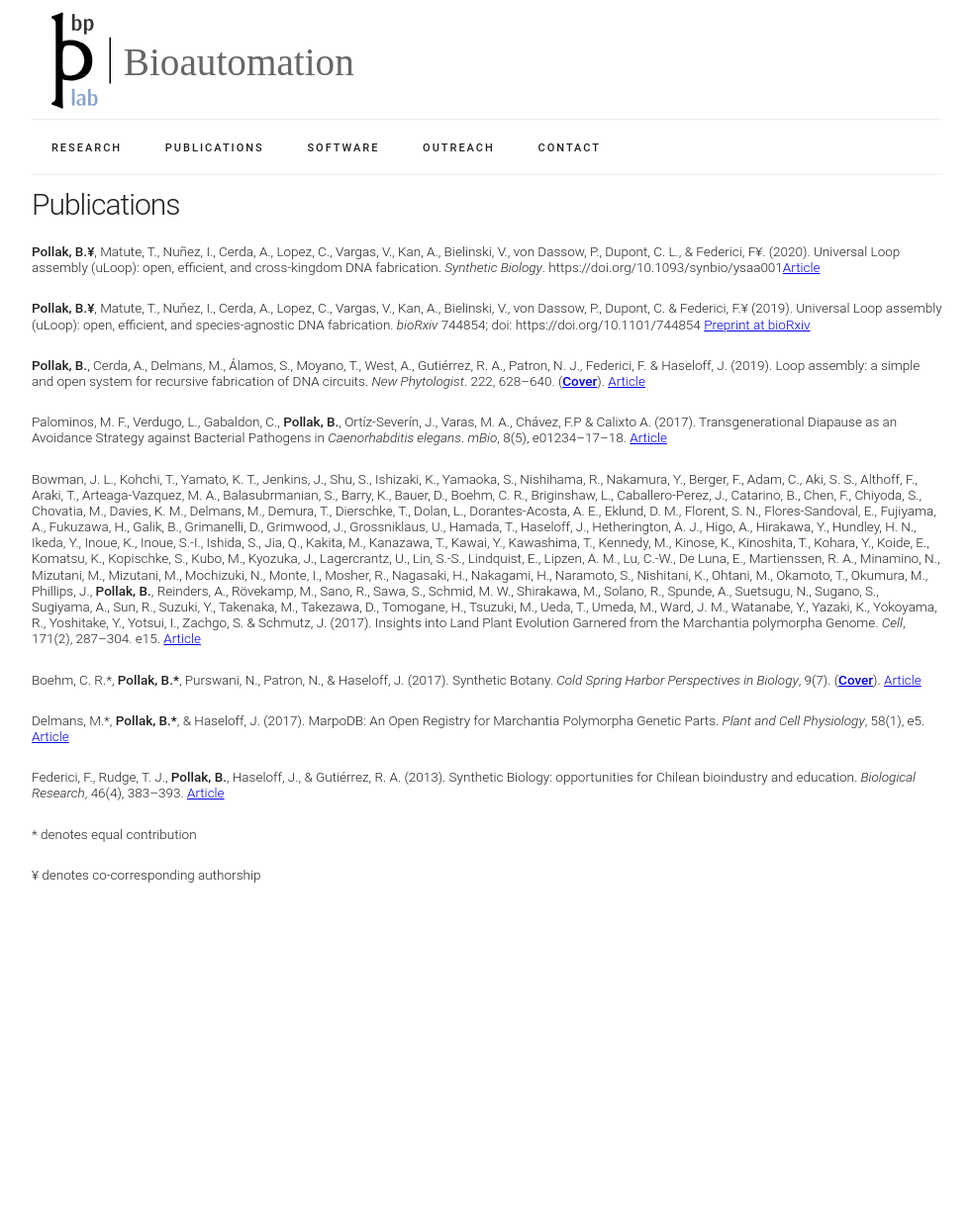
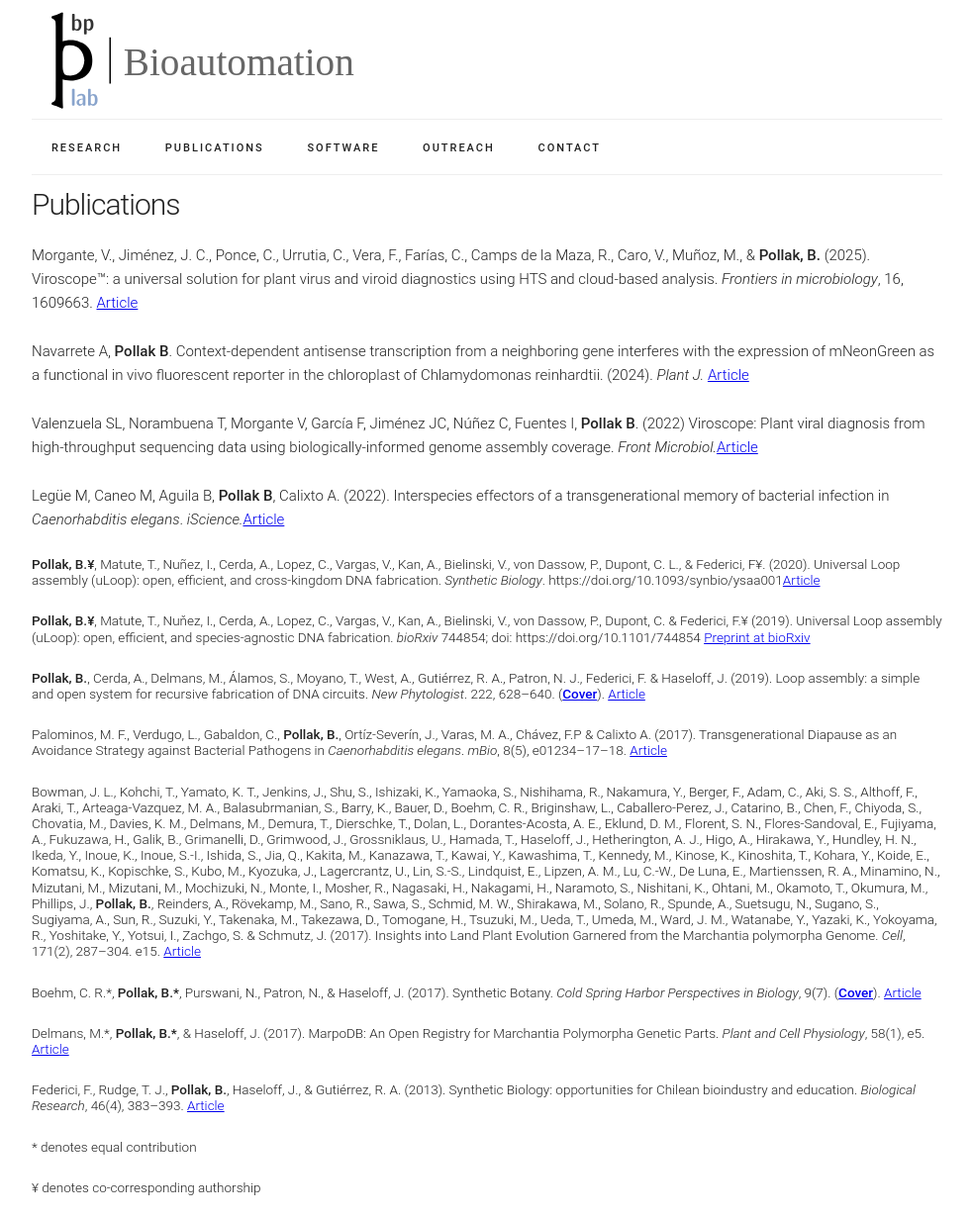
Before and after one commit to bpollakw/bplab.xyz, a Jekyll site: the page built from publications.html, in a window 1280 px wide. Shown: the whole page at 99% size, without its empty margins (148-1131 px from the left). Built offline with Jekyll 4.4.1, drawn with Linux system fonts in a browser that asks for light colours; before the commit the page ends 917 px from its top, so only the background shows below that.

Commit message:
Update publications.html

```diff
--- a/publications.html
+++ b/publications.html
@@ -4,6 +4,14 @@ title: Pollak lab - Biautomation - Publications
 ---
 
 <h3>Publications</h3>
+
+<p>Morgante, V., Jiménez, J. C., Ponce, C., Urrutia, C., Vera, F., Farías, C., Camps de la Maza, R., Caro, V., Muñoz, M., & <b>Pollak, B.</b> (2025). Viroscope™: a universal solution for plant virus and viroid diagnostics using HTS and cloud-based analysis. <i>Frontiers in microbiology</i>, 16, 1609663. <a href="https://doi.org/10.3389/fmicb.2025.1609663" target="_blank">Article</a></p>
+
+<p>Navarrete A, <b>Pollak B</b>. Context-dependent antisense transcription from a neighboring gene interferes with the expression of mNeonGreen as a functional in vivo fluorescent reporter in the chloroplast of Chlamydomonas reinhardtii. (2024). <i>Plant J.</i> <a href="https://doi.org/10.1111/tpj.16915." target="_blank">Article</a></p>
+
+<p>Valenzuela SL, Norambuena T, Morgante V, García F, Jiménez JC, Núñez C, Fuentes I, <b>Pollak B</b>. (2022) Viroscope: Plant viral diagnosis from high-throughput sequencing data using biologically-informed genome assembly coverage. <i>Front Microbiol.</i><a href="https://doi.org/10.3389/fmicb.2022.967021" target="_blank">Article</a></p>
+
+<p>Legüe M, Caneo M, Aguila B, <b>Pollak B</b>, Calixto A. (2022). Interspecies effectors of a transgenerational memory of bacterial infection in <i>Caenorhabditis elegans</i>. <i>iScience.</i><a href="https://doi.org/10.1016/j.isci.2022.104627" target="_blank">Article</a></p>
 
 <p class="small"><b>Pollak, B.¥</b>, Matute, T., Nuñez, I., Cerda, A., Lopez, C., Vargas, V., Kan, A., Bielinski, V., von Dassow, P., Dupont, C. L., & Federici, F¥. (2020). Universal Loop assembly (uLoop): open, efficient, and cross-kingdom DNA fabrication. <i>Synthetic Biology</i>. https://doi.org/10.1093/synbio/ysaa001<a href="https://doi.org/10.1093/synbio/ysaa001" alt="uLoop assembly preprint" target="_blank">Article</a></p>
 
```
